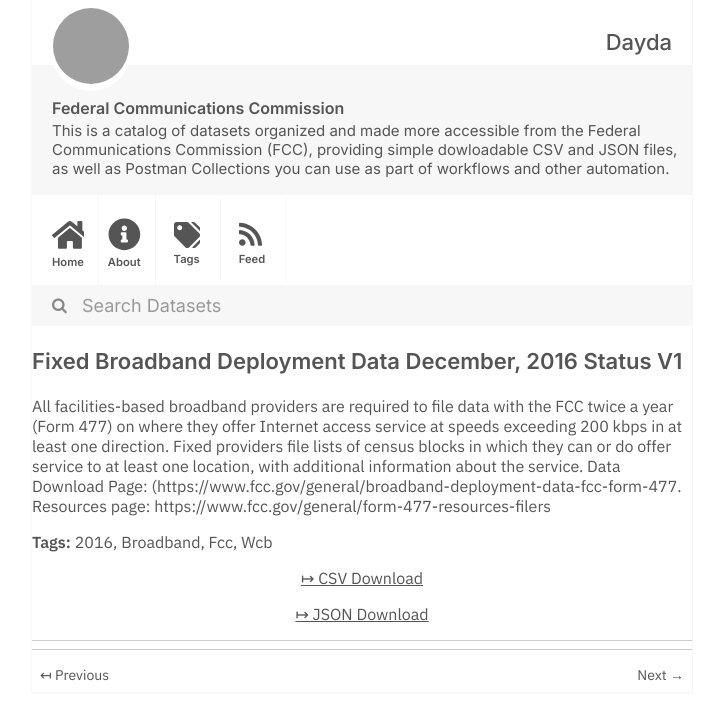
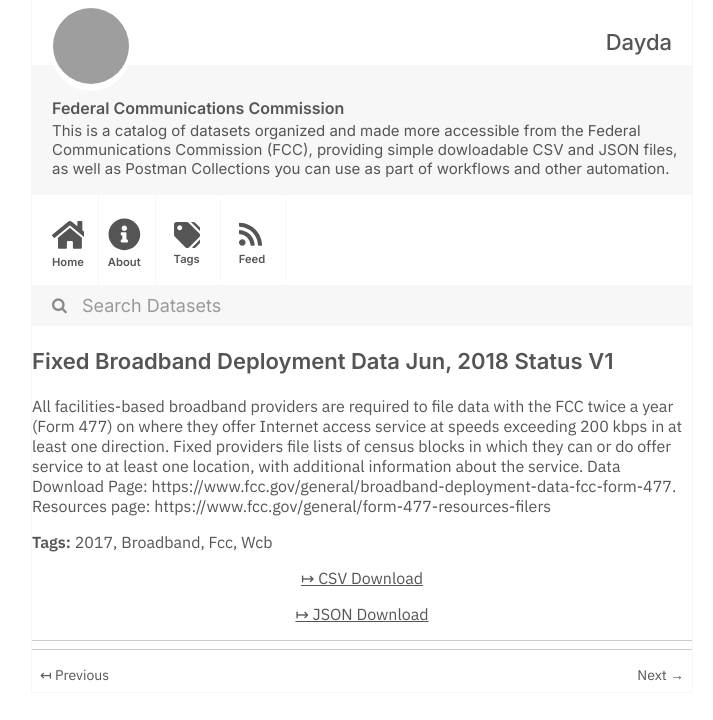
Before and after one commit to dayda-entities/federal-communications-commission, a Jekyll site: the page built from _posts/2020-11-12-fixed-broadband-deployment-dat.md, in a window 1280 px wide, cut to the strip 0-720 px from the top of the page. Shown: the whole strip, without its empty margins (278-991 px from the left). Built offline with Jekyll 4.4.1, drawn with Linux system fonts in a browser that asks for light colours; grey boxes are pictures that could not be loaded.

Commit message:
Publish Data

```diff
--- a/_posts/2020-11-12-fixed-broadband-deployment-dat.md
+++ b/_posts/2020-11-12-fixed-broadband-deployment-dat.md
@@ -1,18 +1,18 @@
 ---
-title: 'Fixed Broadband Deployment Data December, 2016 Status V1'
-created: '2020-11-12T13:20:18.782923'
-modified: '2021-04-21T20:05:00.859266'
+title: 'Fixed Broadband Deployment Data Jun, 2018 Status V1'
+created: '2020-11-12T13:20:21.066547'
+modified: '2021-04-21T20:05:06.728676'
 state: active
 type: dataset
 tags:
-  - '2016'
+  - '2017'
   - Broadband
   - Fcc
   - Wcb
 groups: []
-csv_url: 'https://opendata.fcc.gov/api/views/b5f4-szwq/rows.csv?accessType=DOWNLOAD'
-json_url: 'https://opendata.fcc.gov/api/views/b5f4-szwq/rows.json?accessType=DOWNLOAD'
+csv_url: 'https://opendata.fcc.gov/api/views/ehbi-rr4z/rows.csv?accessType=DOWNLOAD'
+json_url: 'https://opendata.fcc.gov/api/views/ehbi-rr4z/rows.json?accessType=DOWNLOAD'
 layout: post
 
 ---
-All facilities-based broadband providers are required to file data with the FCC twice a year (Form 477) on where they offer Internet access service at speeds exceeding 200 kbps in at least one direction. Fixed providers file lists of census blocks in which they can or do offer service to at least one location, with additional information about the service. Data Download Page: (https://www.fcc.gov/general/broadband-deployment-data-fcc-form-477. Resources page: https://www.fcc.gov/general/form-477-resources-filers
+All facilities-based broadband providers are required to file data with the FCC twice a year (Form 477) on where they offer Internet access service at speeds exceeding 200 kbps in at least one direction. Fixed providers file lists of census blocks in which they can or do offer service to at least one location, with additional information about the service. Data Download Page: https://www.fcc.gov/general/broadband-deployment-data-fcc-form-477. Resources page: https://www.fcc.gov/general/form-477-resources-filers
```
